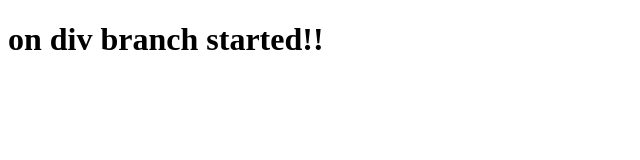
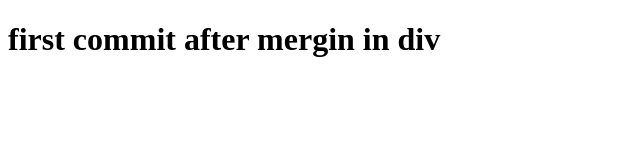
Before and after one commit to lokeshjangid2003/git_Coder_course, a plain HTML site: page index.html in a window 1280 px wide. Shown: the whole page, without its empty margins (0-640 px from the left). Drawn offline with Linux system fonts and the light colour scheme.

Commit message:
first commit in div after mergin both

```diff
--- a/index.html
+++ b/index.html
@@ -6,6 +6,6 @@
   <title>My Site</title>
 </head>
 <body>
-  <h1> on div branch started!!</h1>
+  <h1> first commit after mergin in div</h1>
 </body>
 </html>
```
